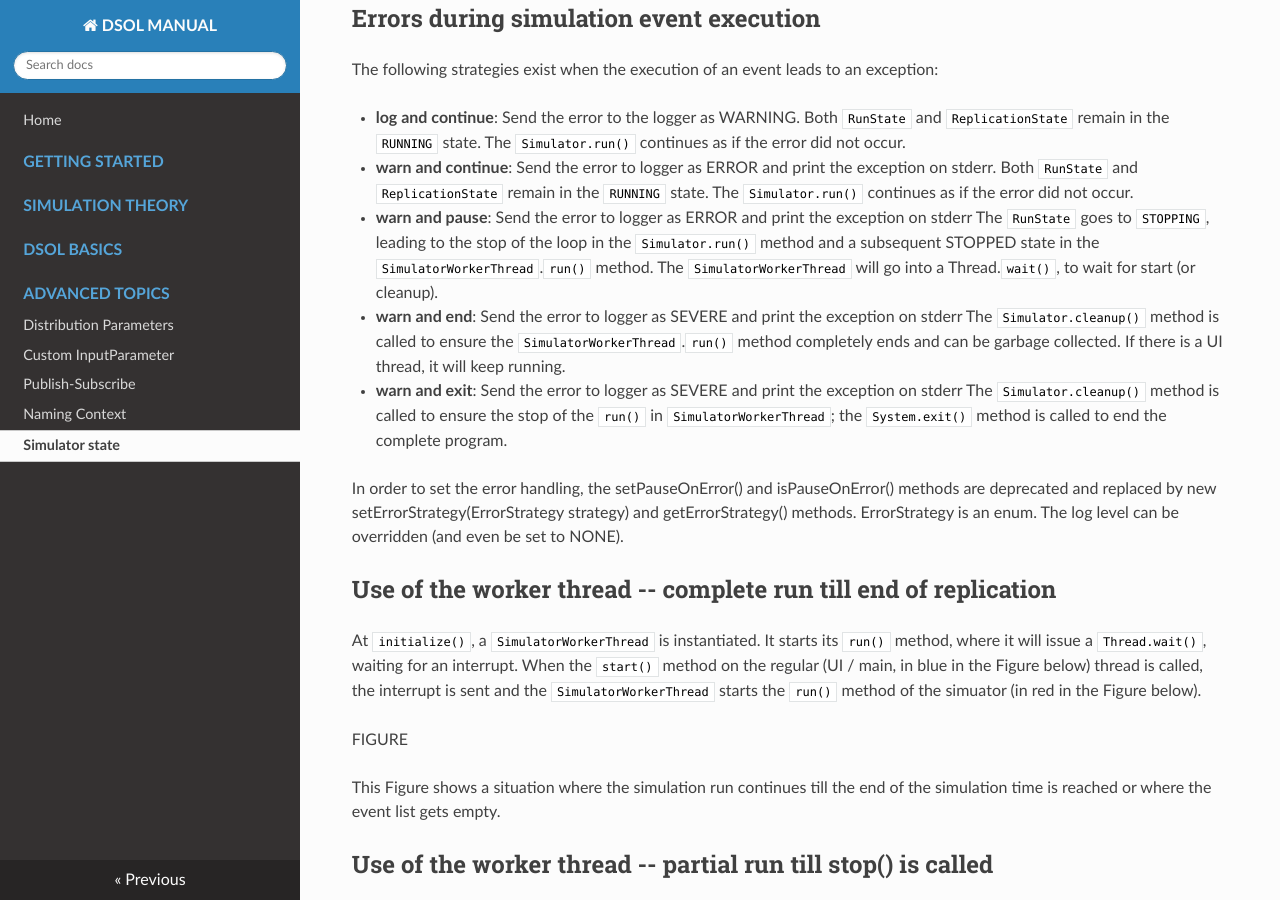
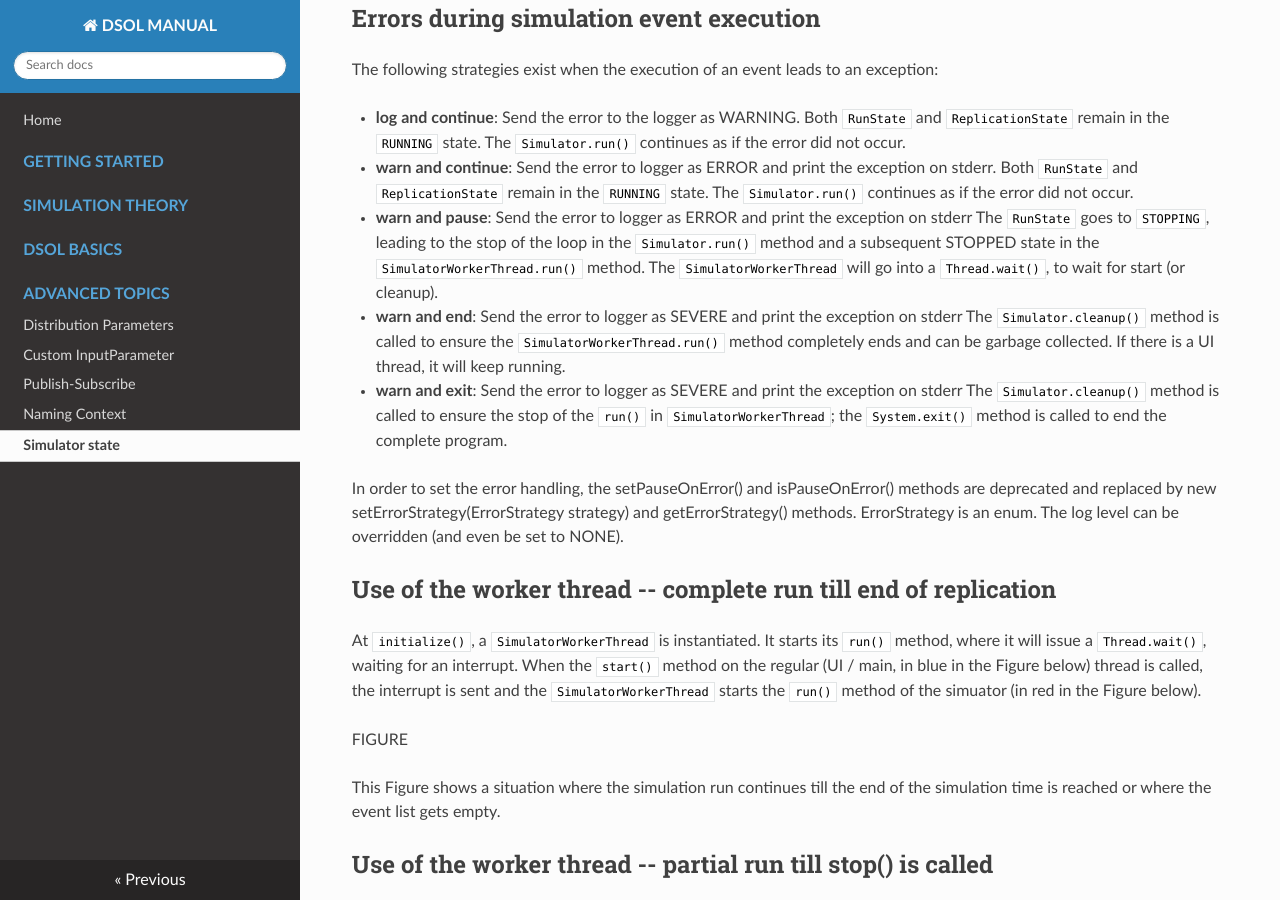
Before and after one commit to averbraeck/dsol, an MkDocs documentation site: the page built from docs/8-advanced/simulator-state.md, in a window 1280 px wide and 900 px high, scrolled down 2199 px. Built offline with MkDocs 1.6.1, drawn with Linux system fonts in a browser that asks for light colours; nearby versions of some CDN libraries; some of the changed text lies outside the part shown.

Commit message:
Docs: better marking of code.

```diff
--- a/docs/8-advanced/simulator-state.md
+++ b/docs/8-advanced/simulator-state.md
@@ -52,10 +52,10 @@ Both `RunState` and `ReplicationState` remain in the `RUNNING` state. The `Simul
 continues as if the error did not occur.
 * **warn and pause**: Send the error to logger as ERROR and print the exception on stderr The
 `RunState` goes to `STOPPING`, leading to the stop of the loop in the `Simulator.run()` method and a
-subsequent STOPPED state in the `SimulatorWorkerThread`.`run()` method. The `SimulatorWorkerThread` will
-go into a Thread.`wait()`, to wait for start (or cleanup).
+subsequent STOPPED state in the `SimulatorWorkerThread.run()` method. The `SimulatorWorkerThread` will
+go into a `Thread.wait()`, to wait for start (or cleanup).
 * **warn and end**: Send the error to logger as SEVERE and print the exception on stderr The
-`Simulator.cleanup()` method is called to ensure the `SimulatorWorkerThread`.`run()` method completely
+`Simulator.cleanup()` method is called to ensure the `SimulatorWorkerThread.run()` method completely
 ends and can be garbage collected. If there is a UI thread, it will keep running.
 * **warn and exit**: Send the error to logger as SEVERE and print the exception on stderr The
 `Simulator.cleanup()` method is called to ensure the stop of the `run()` in `SimulatorWorkerThread`; the
@@ -125,11 +125,11 @@ deadlocks.
 The waiting behavior of the `SimulatorWorkerThread` is implemented as an Event called
 `wakeup_flag` in Python:
 
-* `wakeup_flag.`wait()` for waiting
+* `wakeup_flag.wait()` for waiting
 * `wakeup_flag.set()` for waking up
 * `bool _finalized` to determine if run is over
 * `bool method is_waiting()` to determine if the `run()` method is in the `wait()` state implemented by
-`len(self.  wakeup_flag._cond._waiters) > 0`
+`len(self.wakeup_flag._cond._waiters) > 0`
 * if necessary, we can also check for self.is_alive() state to see if the `run()` method -- and
 thereby the whole thread -- has terminated or not
 
```
